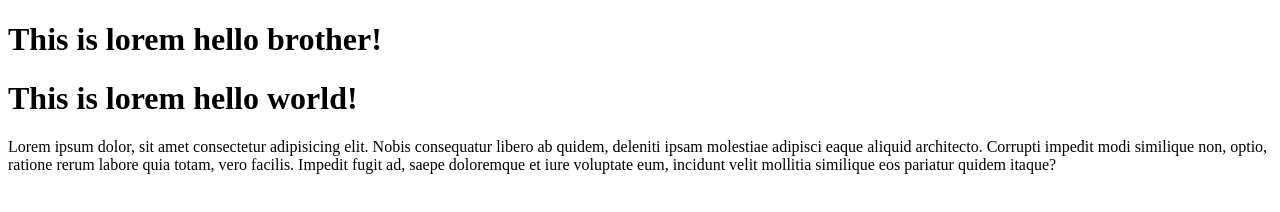
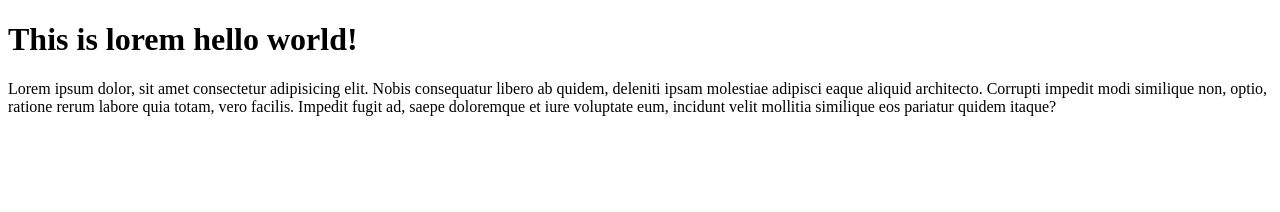
Before and after one commit to Bharatsaini01/new-repo, a plain HTML site: page htmlpages/new.html in a window 1280 px wide. Drawn offline with Linux system fonts and the light colour scheme.

Commit message:
change heading

```diff
--- a/htmlpages/new.html
+++ b/htmlpages/new.html
@@ -8,7 +8,6 @@
 </head>
 
 <body>
-    <h1>This is lorem hello brother!</h1>
     <h1>This is lorem hello world!</h1>
 
     <p>Lorem ipsum dolor, sit amet consectetur adipisicing elit. Nobis consequatur libero ab quidem, deleniti ipsam
```
